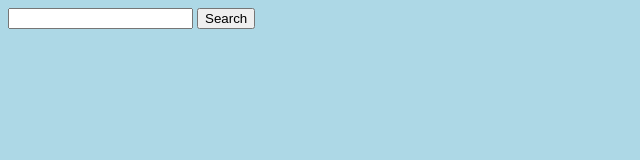
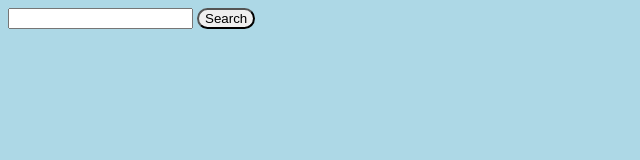
Before and after one commit to paritoshparashar/Weather-App, a website built with webpack: page src/template.html in a window 1280 px wide. Shown: the full height of the page, 0-640 px from the left. Built offline with nearby package versions, Linux system fonts and the light colour scheme.

```diff
--- a/src/main.css
+++ b/src/main.css
@@ -1,3 +1,7 @@
 body {
     background: lightblue;
 }
+
+button {
+    border-radius: 1em;
+}
```
